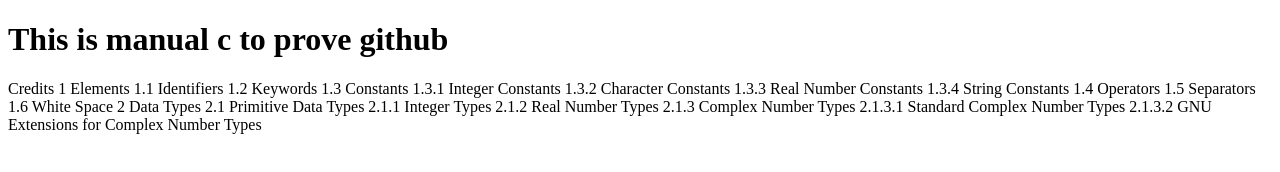
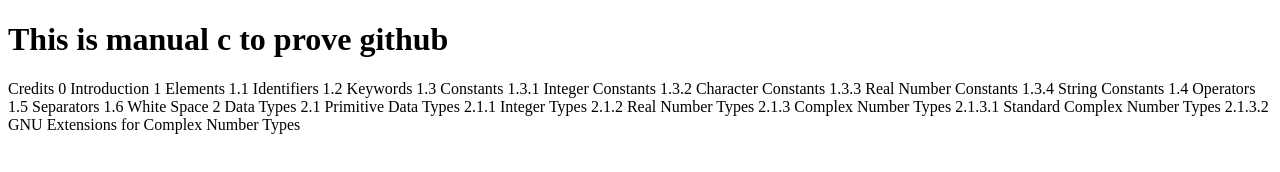
Before and after one commit to asun00/Tutorial_C, a plain HTML site: page Index.html in a window 1280 px wide. Drawn offline with Linux system fonts and the light colour scheme.

Commit message:
Update Index.html

```diff
--- a/Index.html
+++ b/Index.html
@@ -8,7 +8,7 @@
 <h1>This is manual c to prove github</h1>
 <p>
 Credits
-
+0 Introduction
 1 Elements
   1.1 Identifiers
   1.2 Keywords
```
